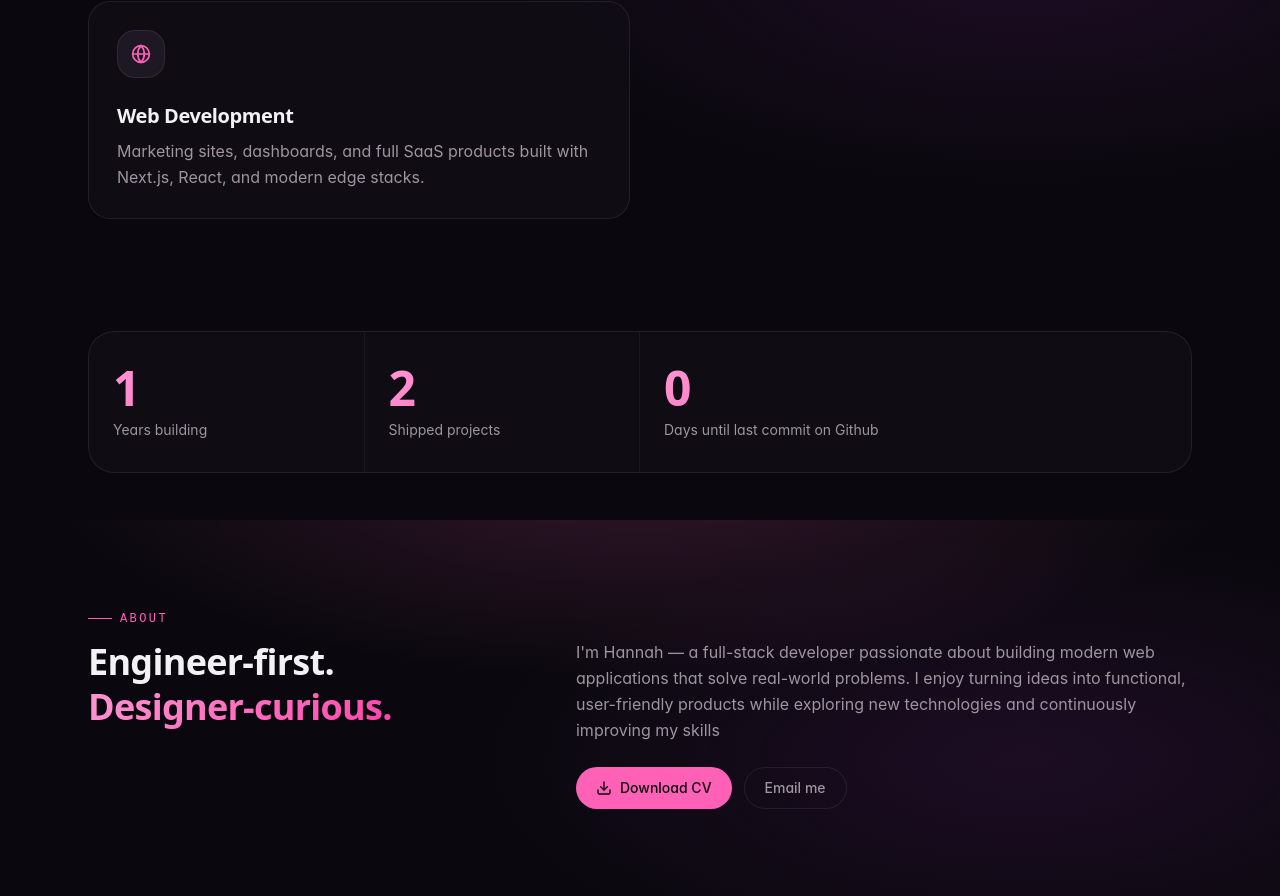
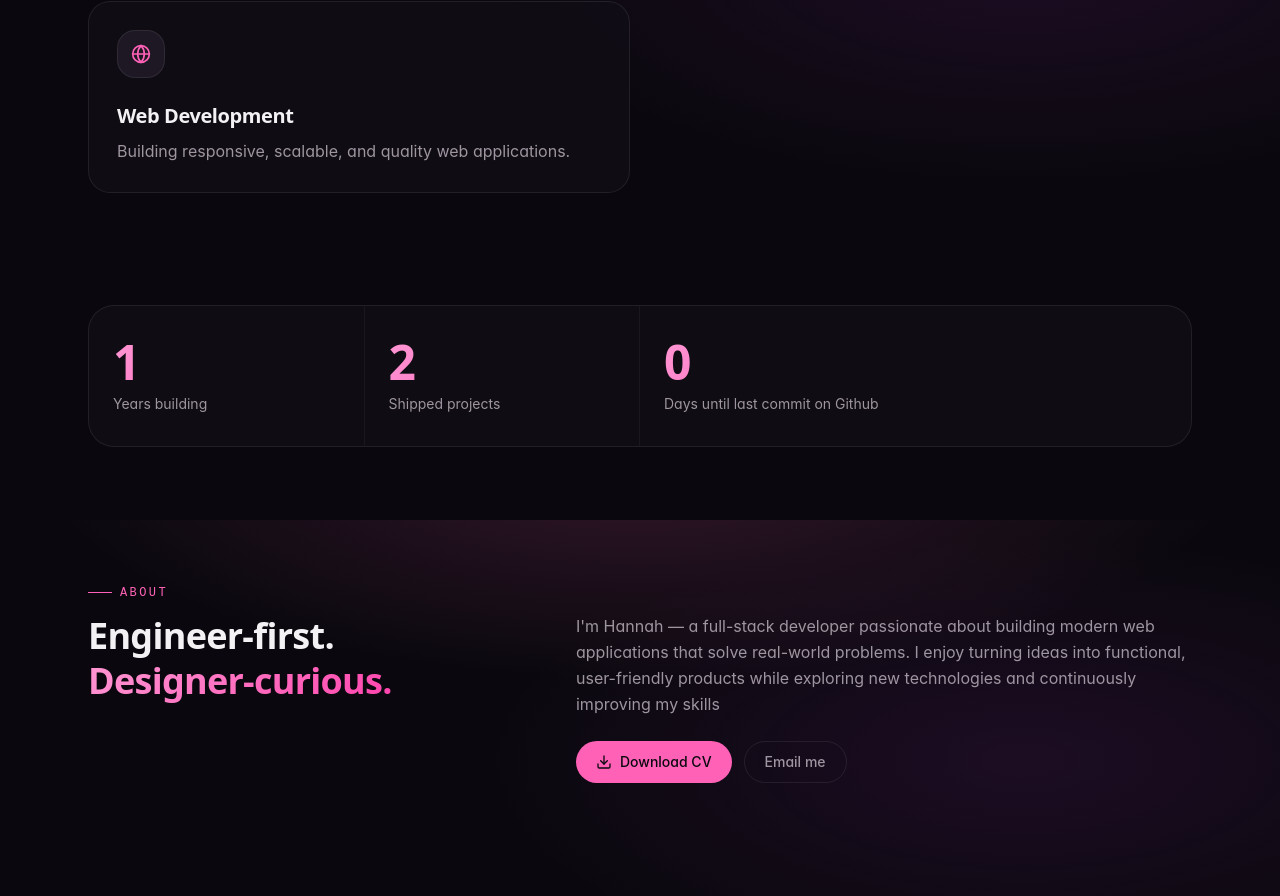
Before and after one commit to hanadups04/Portfolio, a React (Vite) app: page / in a window 1280 px wide. Shown: the part 1080-1976 px from the top of the page. Built offline with nearby package versions, Linux system fonts and the light colour scheme.

Commit message:
Update service description for clarity and conciseness in Home component

```diff
--- a/src/pages/Home.tsx
+++ b/src/pages/Home.tsx
@@ -24,7 +24,7 @@ const skills = {
 };
 
 const services = [
-  { icon: Globe, title: "Web Development", body: "Marketing sites, dashboards, and full SaaS products built with Next.js, React, and modern edge stacks." },
+  { icon: Globe, title: "Web Development", body: "Building responsive, scalable, and quality web applications." },
   // { icon: Smartphone, title: "Mobile Development", body: "Cross-platform apps with React Native and Expo, shipped to App Store and Play Store with care for performance." },
 ];
 
```
